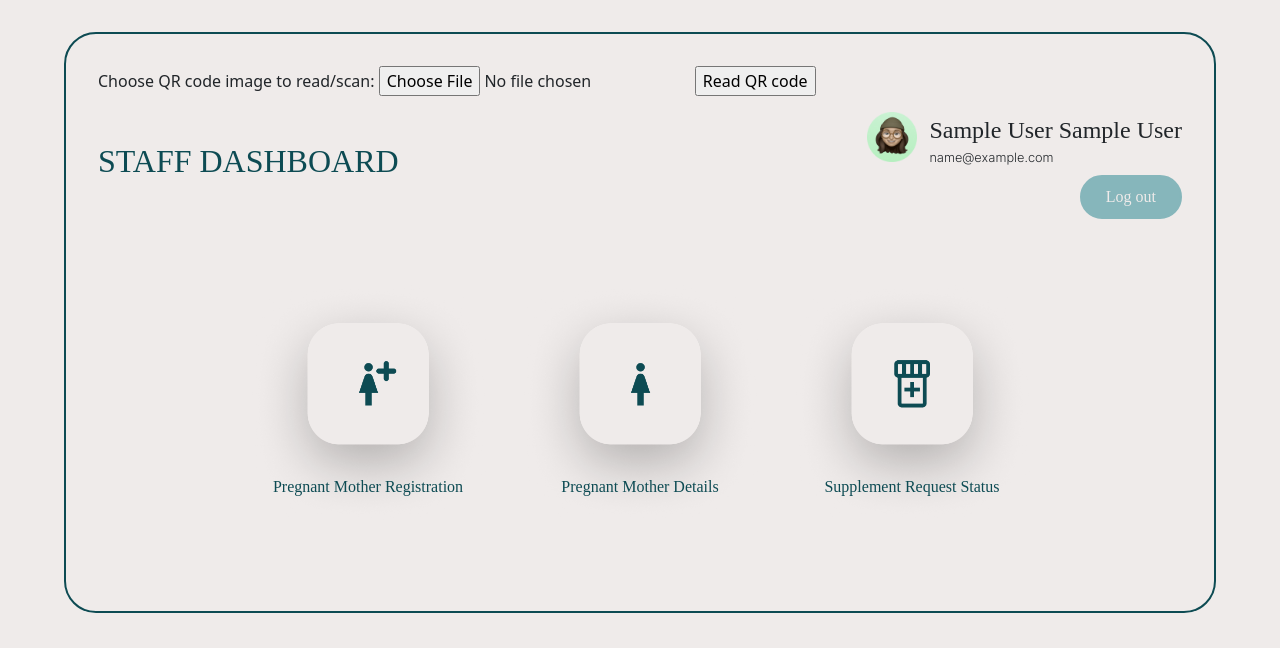
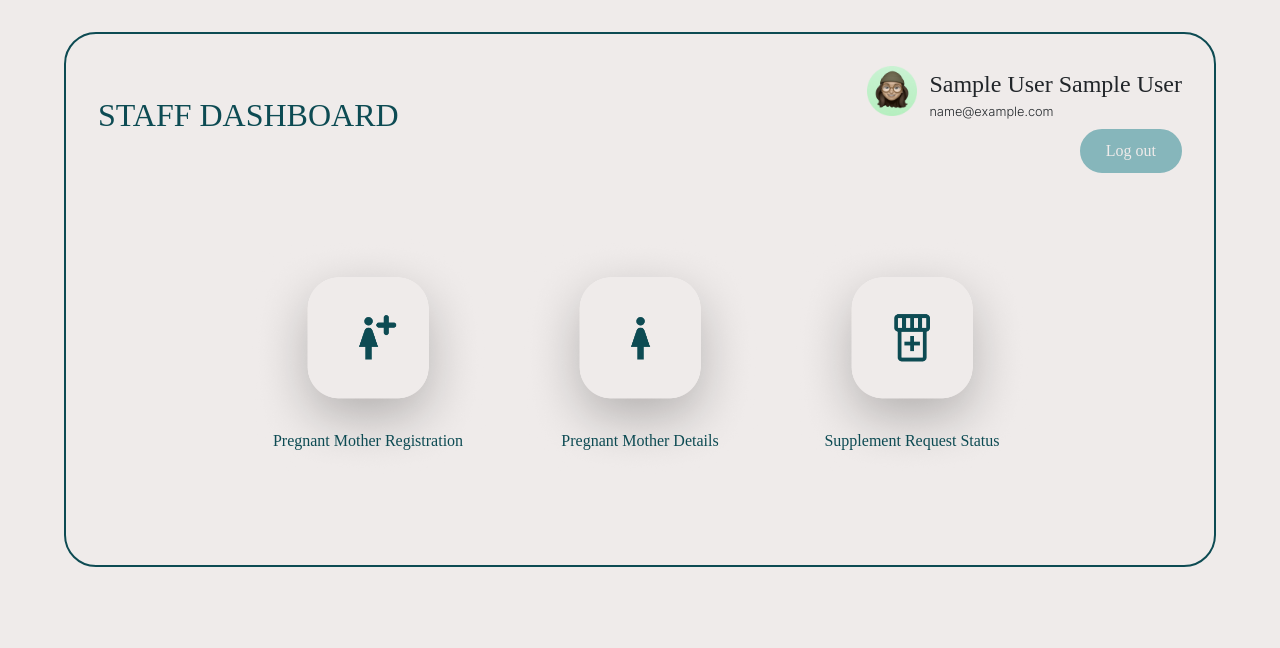
Before and after one commit to MalithGihan/Baby-Bloom-Maternity-Clinic-System, a PHP site: page /assets/pages/staff-dashboard.php in a window 1280 px wide. Shown: the part 152-800 px from the top of the page. Run offline with PHP 8.4, Linux system fonts and the light colour scheme; the visitor is signed in with stand-in values (Sample User, id 1); some web fonts are replaced.

Commit message:
Removed uncessary codes

```diff
--- a/assets/pages/staff-dashboard.php
+++ b/assets/pages/staff-dashboard.php
@@ -33,13 +33,6 @@ echo $_SESSION['staffPosition'];
             </div>
         </header>
         <main>
-            <form enctype="multipart/form-data" action="http://api.qrserver.com/v1/read-qr-code/" method="POST">
-            <!-- MAX_FILE_SIZE (maximum file size in bytes) must precede the file input field used to upload the QR code image -->
-                <input type="hidden" name="MAX_FILE_SIZE" value="1048576" />
-            <!-- The "name" of the input field has to be "file" as it is the name of the POST parameter -->
-            Choose QR code image to read/scan: <input name="file" type="file" />
-                <input type="submit" value="Read QR code" />
-            </form>
             <div class="main-header d-flex">
                 <h2 class="main-header-title">STAFF DASHBOARD</h2>
                 <div class="main-usr-data d-flex flex-column">
```
